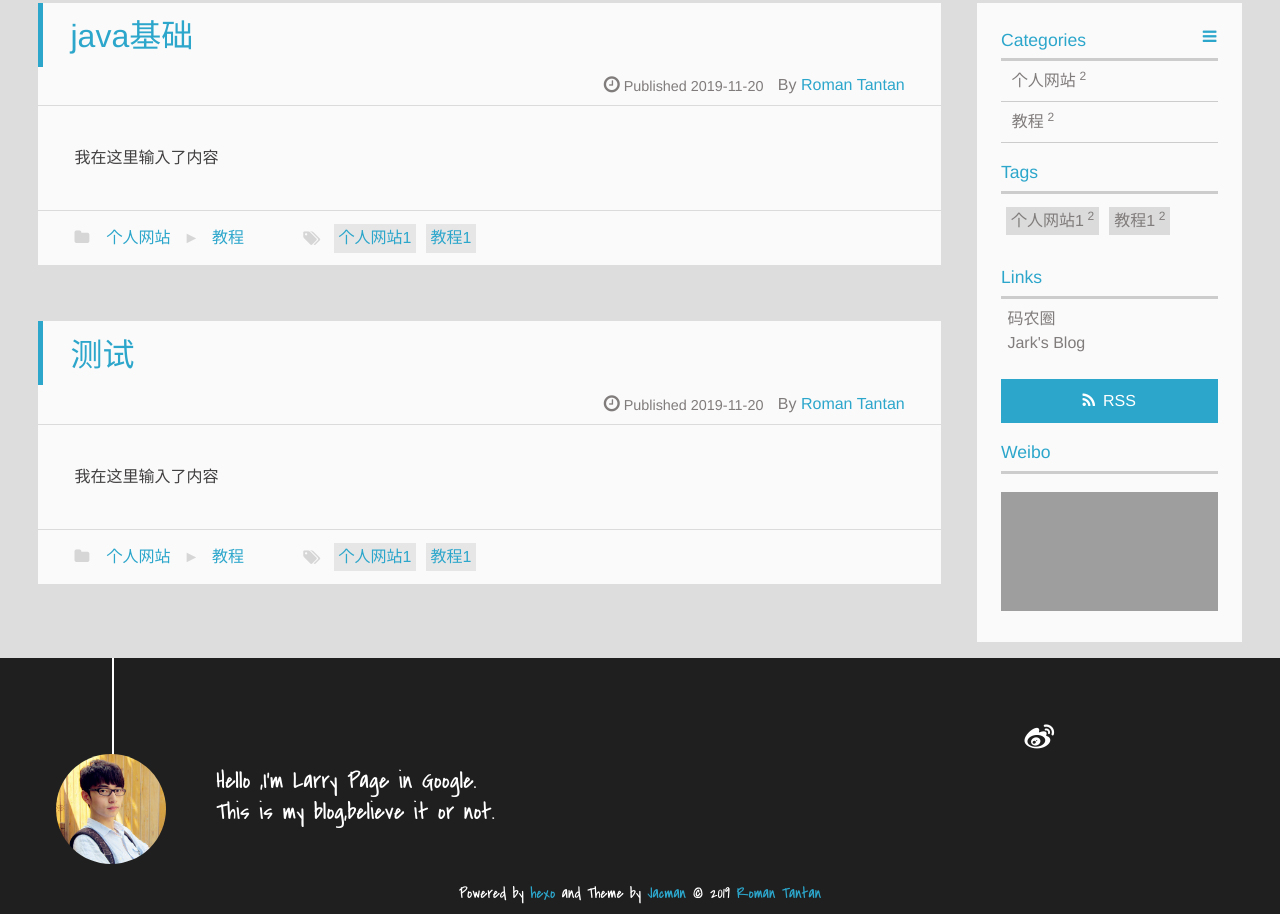
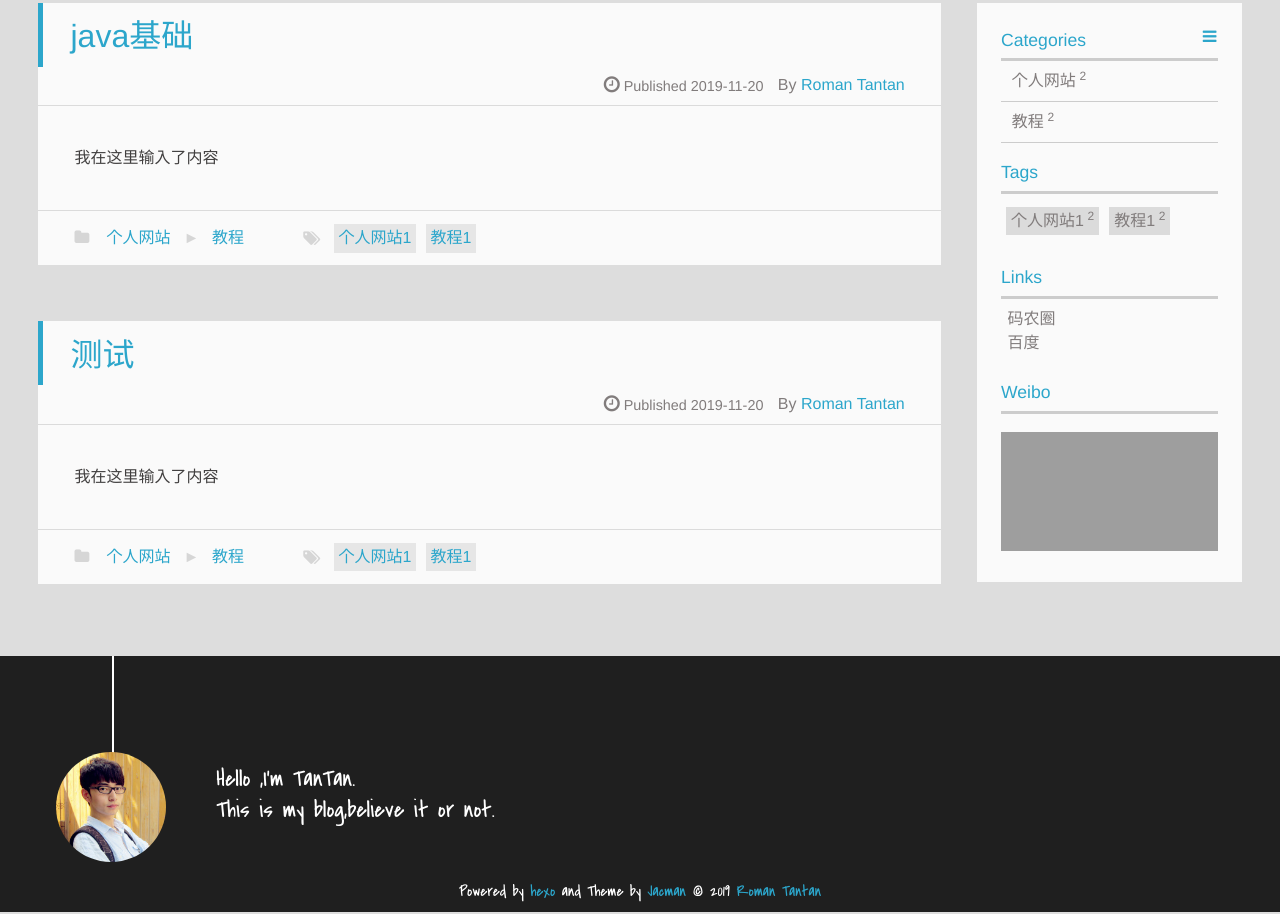
Before and after one commit to romantzt/roman, a plain HTML site: page index.html in a window 1280 px wide. Shown: the part 237-1151 px from the top of the page. Drawn offline with Linux system fonts and the light colour scheme; grey boxes are pictures that could not be loaded; a script that the page names is missing.

Commit message:
Site updated: 2019-11-21 09:07:41

```diff
--- a/index.html
+++ b/index.html
@@ -20,8 +20,6 @@
 <meta property="og:locale" content="en">
 <meta name="twitter:card" content="summary">
 
-
-    <link rel="alternative" href="/atom.xml" title="谭谭的个人博客" type="application/atom+xml">
 
 
     <link rel="icon" href="/img/favicon.ico">
@@ -251,7 +249,7 @@
 
           <li>
 
-            	<a href="http://wuchong.me" target="_blank" title="Jark&#39;s Blog">Jark&#39;s Blog</a>
+            	<a href="http://www.baidu.com" target="_blank" title="百度">百度</a>
 
           </li>
 
@@ -261,13 +259,9 @@
 
 
 
-  <div class="rsspart">
-	<a href="/atom.xml" target="_blank" title="rss">RSS</a>
-</div>
-
   <div class="weiboshow">
   <p class="asidetitle">Weibo</p>
-    <iframe width="100%" height="119" class="share_self"  frameborder="0" scrolling="no" src="http://widget.weibo.com/weiboshow/index.php?language=&width=0&height=119&fansRow=2&ptype=1&speed=0&skin=9&isTitle=1&noborder=1&isWeibo=0&isFans=0&uid=&verifier=b3593ceb&dpc=1"></iframe>
+    <iframe width="100%" height="119" class="share_self"  frameborder="0" scrolling="no" src="http://widget.weibo.com/weiboshow/index.php?language=&width=0&height=119&fansRow=2&ptype=1&speed=0&skin=9&isTitle=1&noborder=1&isWeibo=0&isFans=0&uid=&verifier=&dpc=1"></iframe>
 </div>
 
 
@@ -283,13 +277,11 @@
 
 
 	<section class="info">
-		<p> Hello ,I&#39;m Larry Page in Google. <br/>
+		<p> Hello ,I&#39;m TanTan. <br/>
 			This is my blog,believe it or not.</p>
 	</section>
 
 	<div class="social-font" class="clearfix">
-
-		<a href="http://weibo.com/2176287895" target="_blank" class="icon-weibo" title="微博"></a>
 
 
 
```
Also changed, not shown: 2019/11/20/java基础/index.html (+3 -11 lines), 2019/11/20/测试/index.html (+3 -11 lines), archives/2019/11/index.html (+1 -5 lines), archives/2019/index.html (+1 -5 lines), archives/index.html (+1 -5 lines), categories/index.html (+1 -5 lines), categories/个人网站/index.html (+1 -5 lines), categories/个人网站/教程/index.html (+1 -5 lines), tags/index.html (+1 -5 lines), tags/个人网站1/index.html (+1 -5 lines), tags/教程1/index.html (+1 -5 lines).
